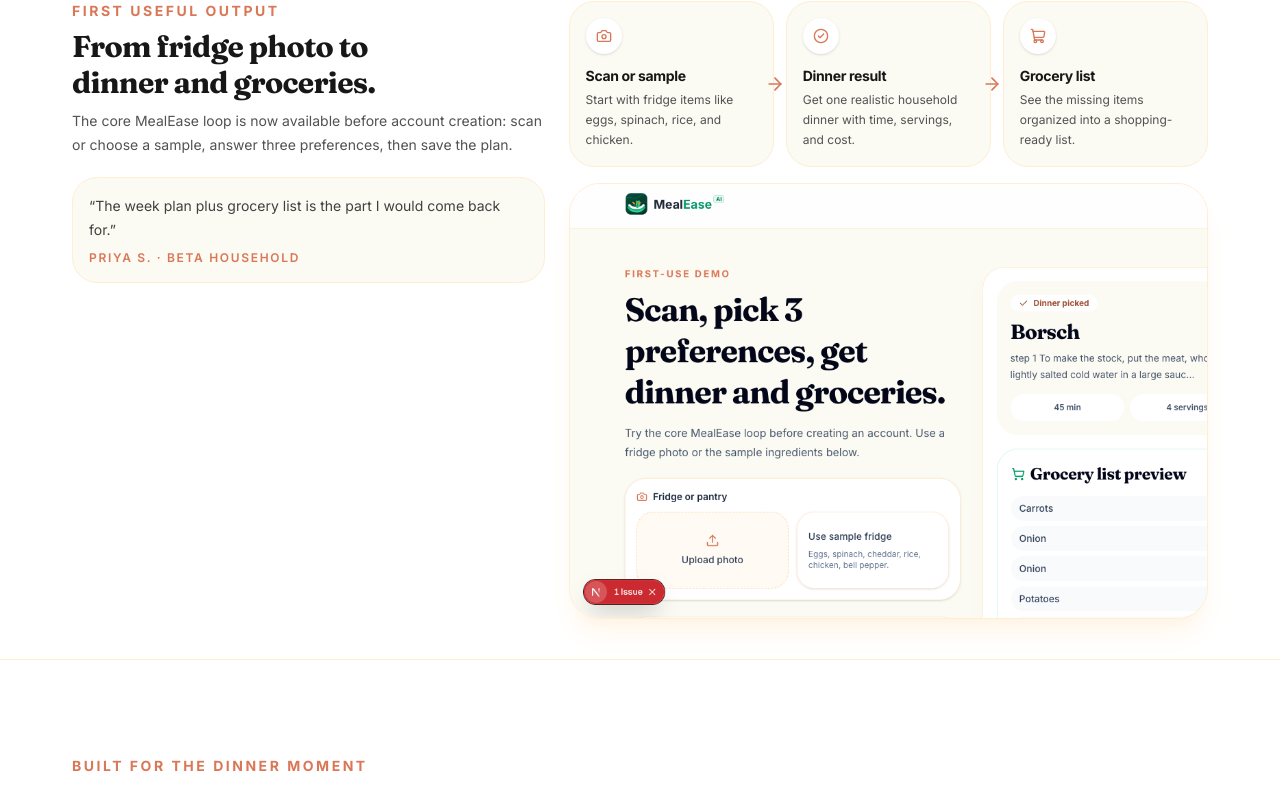
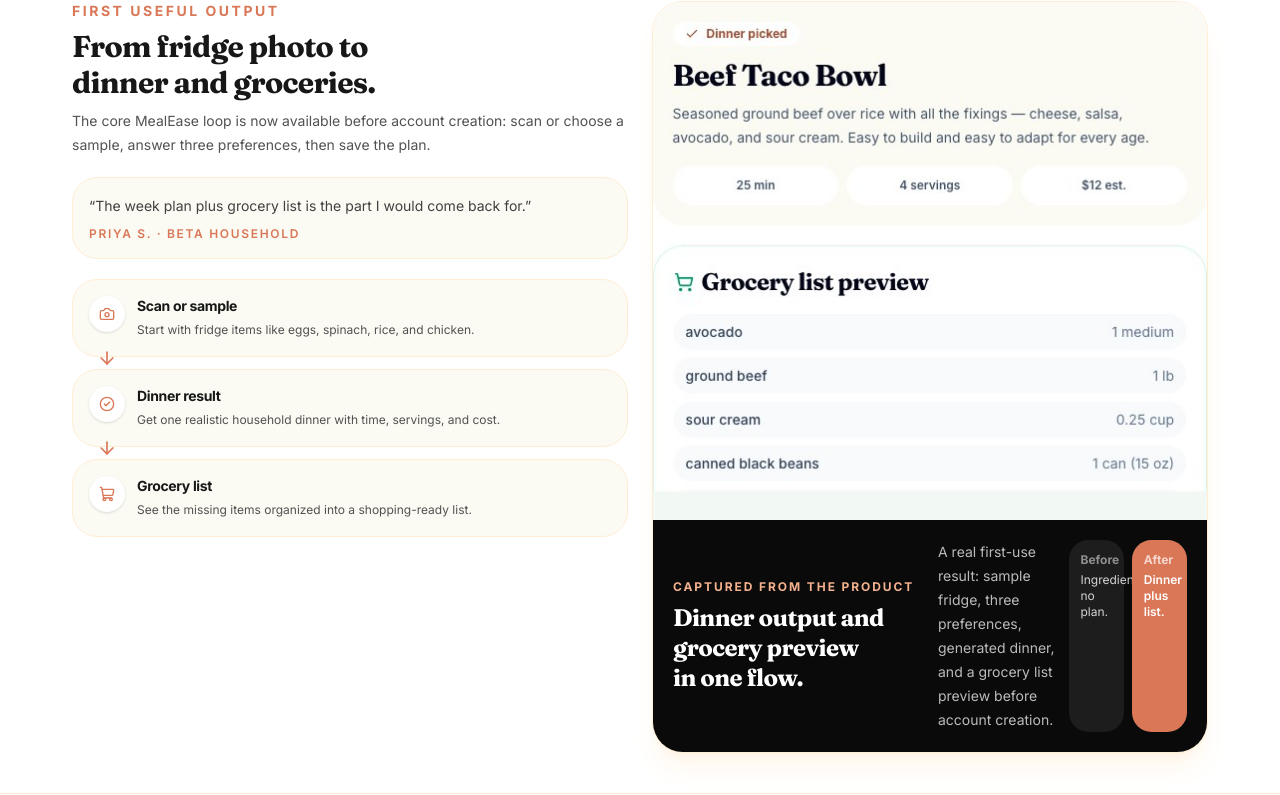
Before and after one commit to dipak1992/NutraNestAI, a Next.js app: page / in a window 1280 px wide. Shown: the part 937-1732 px from the top of the page. Built offline with nearby package versions, Linux system fonts and the light colour scheme; no server answers.

Commit message:
Fix homepage proof imagery

```diff
--- a/app/start/start-flow-client.tsx
+++ b/app/start/start-flow-client.tsx
@@ -232,7 +232,10 @@
           </div>
         </div>
 
-        <div className="rounded-[2rem] border border-orange-100 bg-white p-5 shadow-xl shadow-orange-100/40">
+        <div
+          data-marketing-shot="first-result"
+          className="rounded-[2rem] border border-orange-100 bg-white p-5 shadow-xl shadow-orange-100/40"
+        >
           {!result ? (
             <div className="flex min-h-[560px] flex-col justify-center rounded-3xl bg-[#FBFAF3] p-6">
               <p className="text-sm font-bold uppercase tracking-[0.18em] text-[#D97757]">
--- a/components/landing/FounderNote.tsx
+++ b/components/landing/FounderNote.tsx
@@ -10,7 +10,7 @@
           <div className="grid overflow-hidden rounded-[2rem] border border-orange-100 bg-white shadow-xl shadow-orange-100/35 dark:border-neutral-800 dark:bg-neutral-950 dark:shadow-none md:grid-cols-[0.72fr_1.28fr]">
             <div className="relative min-h-72 bg-neutral-100 md:min-h-full">
               <Image
-                src="/founders/dipak-suprabha.jpg"
+                src="/images/founders-family.jpg"
                 alt="MealEase founders Dipak and Suprabha"
                 fill
                 sizes="(max-width: 768px) 100vw, 360px"
--- a/components/landing/ProductProofStrip.tsx
+++ b/components/landing/ProductProofStrip.tsx
@@ -24,7 +24,7 @@
   return (
     <section className="border-y border-orange-100 bg-white py-10 dark:border-neutral-800 dark:bg-neutral-950">
       <Container>
-        <div className="grid gap-6 lg:grid-cols-[0.85fr_1.15fr] lg:items-start">
+        <div className="grid gap-6 lg:grid-cols-2 lg:items-start">
           <div>
             <p className="text-sm font-bold uppercase tracking-[0.18em] text-[#D97757]">
               First useful output
@@ -42,9 +42,7 @@
                 Priya S. · beta household
               </footer>
             </blockquote>
-          </div>
-          <div className="grid gap-4">
-            <div className="grid gap-3 sm:grid-cols-3">
+            <div className="mt-5 grid gap-3">
               {proofSteps.map((step, index) => {
                 const Icon = step.icon
                 return (
@@ -52,18 +50,22 @@
                     key={step.label}
                     className="relative rounded-2xl border border-orange-100 bg-[#FBFAF3] p-4 dark:border-neutral-800 dark:bg-neutral-900"
                   >
-                    <div className="mb-3 inline-flex h-9 w-9 items-center justify-center rounded-full bg-white text-[#D97757] shadow-sm dark:bg-neutral-950">
+                    <div className="flex gap-3">
+                      <div className="inline-flex h-9 w-9 shrink-0 items-center justify-center rounded-full bg-white text-[#D97757] shadow-sm dark:bg-neutral-950">
                         <Icon className="h-4 w-4" aria-hidden />
                       </div>
+                      <div>
                         <h3 className="text-sm font-bold text-neutral-900 dark:text-neutral-100">
                           {step.label}
                         </h3>
                         <p className="mt-1 text-xs leading-5 text-neutral-600 dark:text-neutral-400">
                           {step.body}
                         </p>
+                      </div>
+                    </div>
                     {index < proofSteps.length - 1 && (
                       <ArrowRight
-                        className="absolute -right-3 top-1/2 hidden h-5 w-5 -translate-y-1/2 text-[#D97757] sm:block"
+                        className="absolute -bottom-3 left-6 h-5 w-5 rotate-90 text-[#D97757]"
                         aria-hidden
                       />
                     )}
@@ -71,36 +73,42 @@
                 )
               })}
             </div>
+          </div>
+          <div>
 
             <div className="overflow-hidden rounded-3xl border border-orange-100 bg-white shadow-xl shadow-orange-100/45 dark:border-neutral-800 dark:bg-neutral-900 dark:shadow-none">
-              <div className="grid gap-0 md:grid-cols-[1.2fr_0.8fr]">
-                <div className="relative aspect-[1280/633] bg-[#FBFAF3]">
+              <div className="relative aspect-[556/520] bg-[#FBFAF3]">
                 <Image
-                    src="/landing/product-first-result.png"
+                  src="/landing/product-first-result.jpg"
                   alt="MealEase first-use flow showing a generated dinner and grocery list preview"
                   fill
                   sizes="(max-width: 768px) 100vw, 620px"
-                    className="object-cover object-left-top"
+                  className="object-cover object-top"
                 />
               </div>
-                <div className="grid gap-3 bg-neutral-950 p-5 text-white">
+              <div className="bg-neutral-950 p-5 text-white">
+                <div className="grid gap-4 md:grid-cols-2 md:items-center">
+                  <div>
                     <p className="text-xs font-bold uppercase tracking-[0.16em] text-[#F3B18E]">
                       Captured from the product
                     </p>
-                  <h3 className="font-serif text-2xl font-bold leading-tight">
+                    <h3 className="mt-2 font-serif text-2xl font-bold leading-tight">
                       Dinner output and grocery preview in one flow.
                     </h3>
+                  </div>
+                  <div className="grid gap-3 sm:grid-cols-2">
                     <p className="text-sm leading-6 text-white/72">
-                    This screenshot is from the live first-use route: sample fridge, three quick preferences, generated dinner, and a grocery list preview before account creation.
+                      A real first-use result: sample fridge, three preferences, generated dinner, and a grocery list preview before account creation.
                     </p>
                     <div className="grid grid-cols-2 gap-2 text-xs">
                       <div className="rounded-xl bg-white/8 p-3">
                         <p className="font-bold text-white/50">Before</p>
-                      <p className="mt-1 text-white/80">Ingredients and dinner uncertainty.</p>
+                        <p className="mt-1 text-white/80">Ingredients, no plan.</p>
                       </div>
                       <div className="rounded-xl bg-[#D97757] p-3">
                         <p className="font-bold text-white/70">After</p>
-                      <p className="mt-1 font-semibold text-white">Dinner plus grocery list.</p>
+                        <p className="mt-1 font-semibold text-white">Dinner plus list.</p>
+                      </div>
                     </div>
                   </div>
                 </div>
```
Also changed, not shown: public/landing/product-first-result.jpg (added), public/landing/product-first-result.png (deleted). Lines whose indentation alone changed are shown as unchanged.
